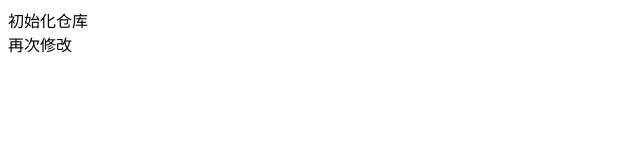
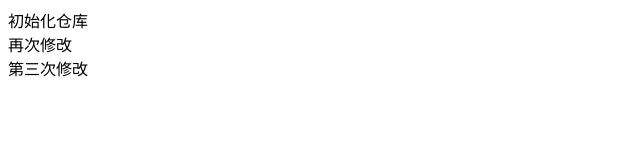
Before and after one commit to Y-X-Gang/1807A, a plain HTML site: page index.html in a window 1280 px wide. Shown: the whole page, without its empty margins (0-640 px from the left). Drawn offline with Linux system fonts and the light colour scheme.

Commit message:
第三次修改

```diff
--- a/index.html
+++ b/index.html
@@ -10,6 +10,7 @@
 <body>
     初始化仓库
     <div>再次修改</div>
+    <span>第三次修改</span>
 </body>
 
 </html>
```
